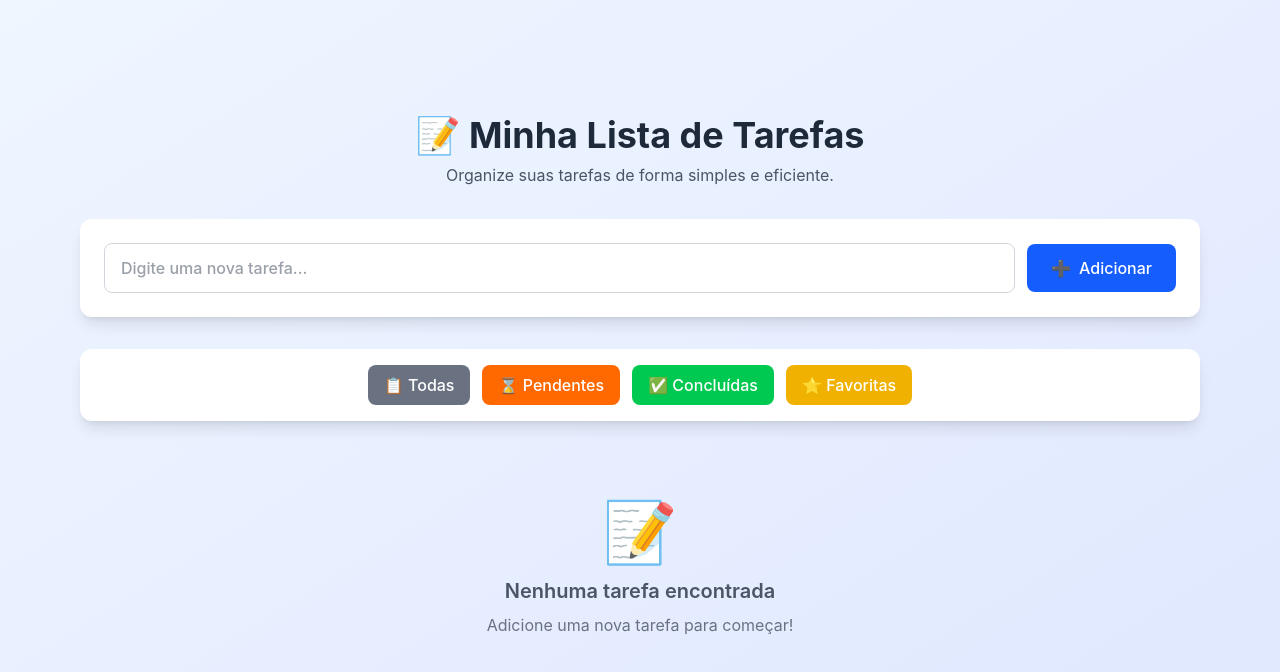
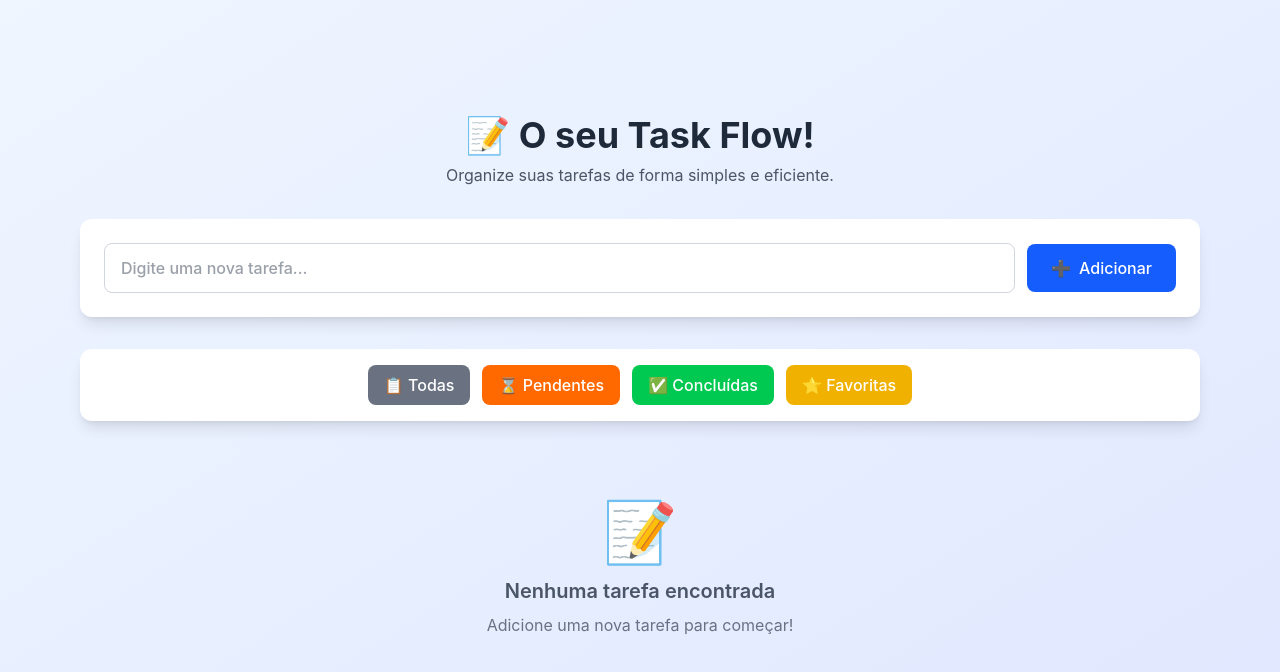
Before and after one commit to DavyAndrade/TaskFlow, a website with bundled scripts: page index.html in a window 1280 px wide. Built offline with nearby package versions, Linux system fonts and the light colour scheme.

Commit message:
Título TaskFlow

```diff
--- a/index.html
+++ b/index.html
@@ -4,7 +4,7 @@
 <head>
   <meta charset="UTF-8">
   <meta name="viewport" content="width=device-width, initial-scale=1.0">
-  <title>ToDoList</title>
+  <title>TaskFlow - Sua Lista de Tarefas</title>
   <link rel="stylesheet" href="./src/css/style.css">
   <link rel="shortcut icon" href="./public/logo.svg" type="image/x-icon">
 </head>
@@ -15,7 +15,7 @@
 
     <!-- Header -->
     <header class="flex flex-col justify-center items-center gap-2 w-full">
-      <h1 class="text-2xl font-bold text-gray-800 sm:text-4xl 2xl:text-6xl">📝 Minha Lista de Tarefas</h1>
+      <h1 class="text-2xl font-bold text-gray-800 sm:text-4xl 2xl:text-6xl">📝 O seu Task Flow!</h1>
       <p class="text-sm text-gray-600 px-4 sm:text-base 2xl:text-2xl">Organize suas tarefas de forma simples e
         eficiente.</p>
     </header>
```
